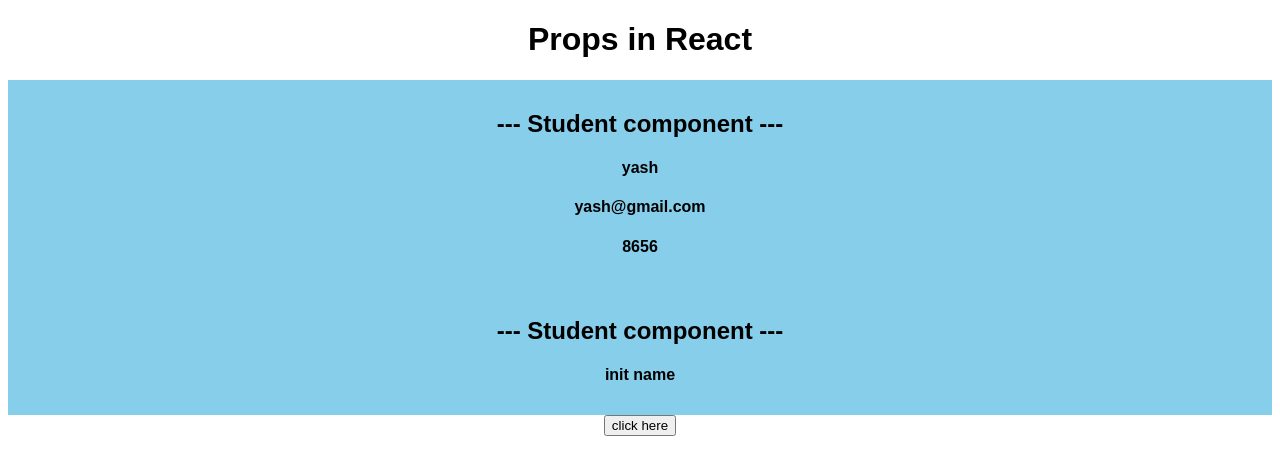
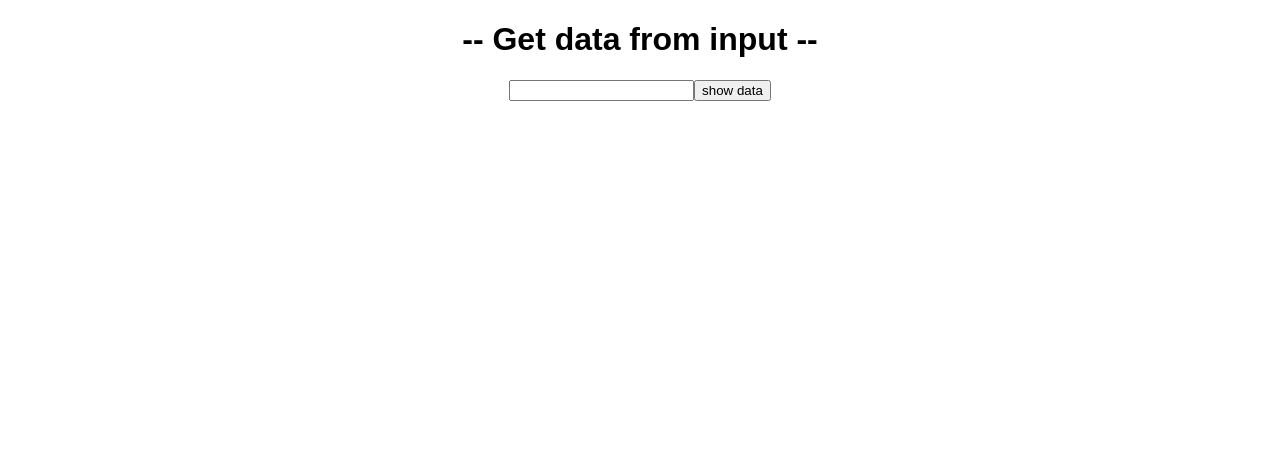
Before and after one commit to yash-jivani/Learn-React-CS, a React (Create React App) app: page / in a window 1280 px wide. Shown: the top 474 px of the page. Built offline with nearby package versions, Linux system fonts and the light colour scheme.

Commit message:
Get InputValue From User

```diff
--- a/src/App.js
+++ b/src/App.js
@@ -1,22 +1,34 @@
 import React, { useState } from 'react'
-import Student from './component/Student'
 
 export default function App() {
-  const [name1, setName1] = useState("init name")
+
+  // default data ki value null rhegi
+  const [data, setdata] = useState(null)
+  // default showData ki value false rhegis
+  const [showData,setShowdata] = useState(false)
+
+  // ager user printData ko call karega to showData ki value true hogi
+  const printData = () => {
+    setShowdata(true)
+  }
+
+  // input field me chnage huye data ki value ko get karne ke liye
+  const getData = (userInput) => {
+      console.log(userInput.target.value)
+      setdata(userInput.target.value)
+  }
+
   return (
     <div className='container'>
-      <h1>Props in React</h1>
+      <h1>-- Get data from input --</h1>
+      {/* jab showData ki value true ho tbhi h1 ko print karo */}
+      {
+        showData?<h3>{data}</h3>:null
+      }
+      {/* getting input from user */}
+      <input type="text" onChange={getData} />
 
-      {/* props ko smjne ke liye hum parameter smj skte hai */}
-
-      <Student name="yash" mail = "yash@gmail.com" number= "8656"/>
-      {/* <Student name="jaymin" mail = "jaymin@gmail.com" number= "65165"/>
-      <Student name="jay" mail = "jay@gmail.com" number= "7856"/> */}
-
-      <Student name={name1}/>
-      <button onClick={()=>{
-        setName1('Edited Name')
-      }}>click here</button>
+      <button onClick={printData}>show data</button>
 
     </div>
   )
```
